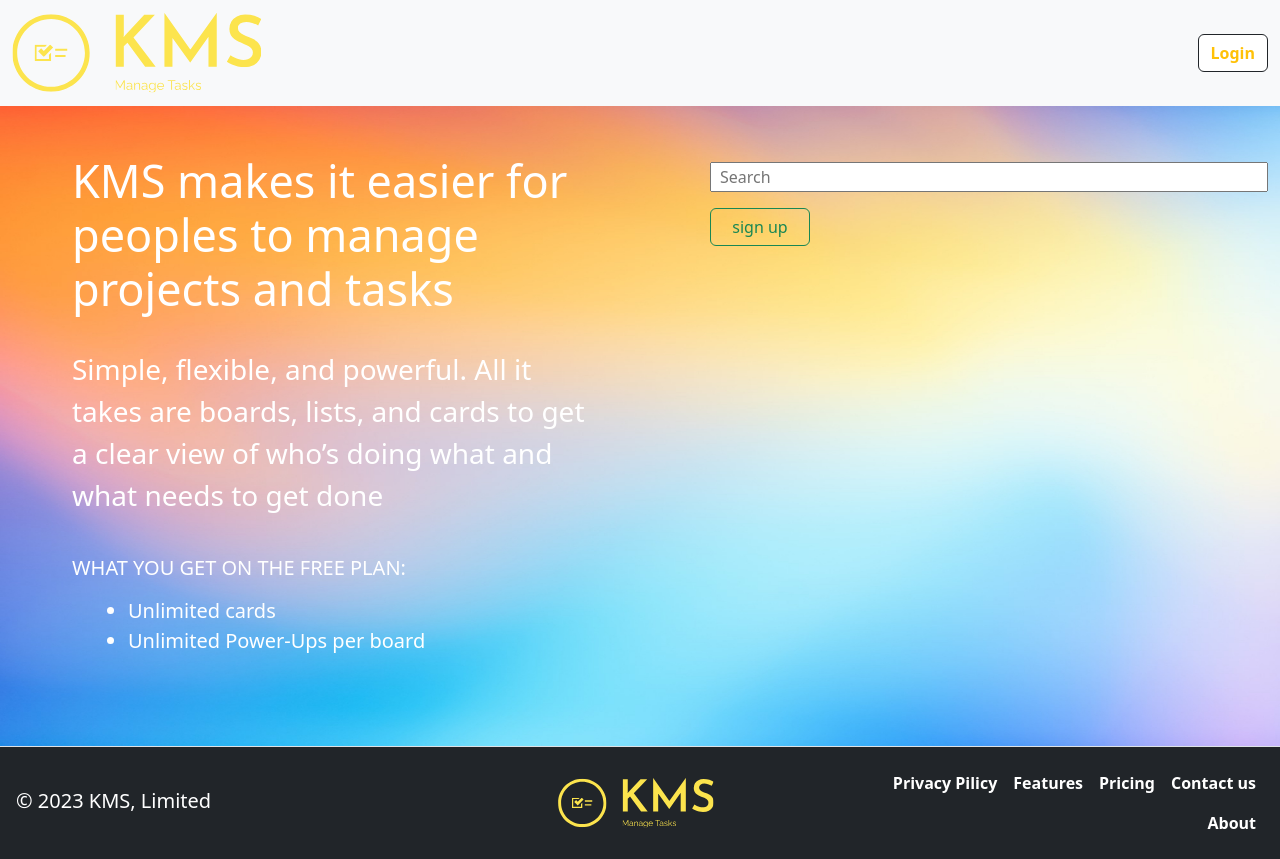
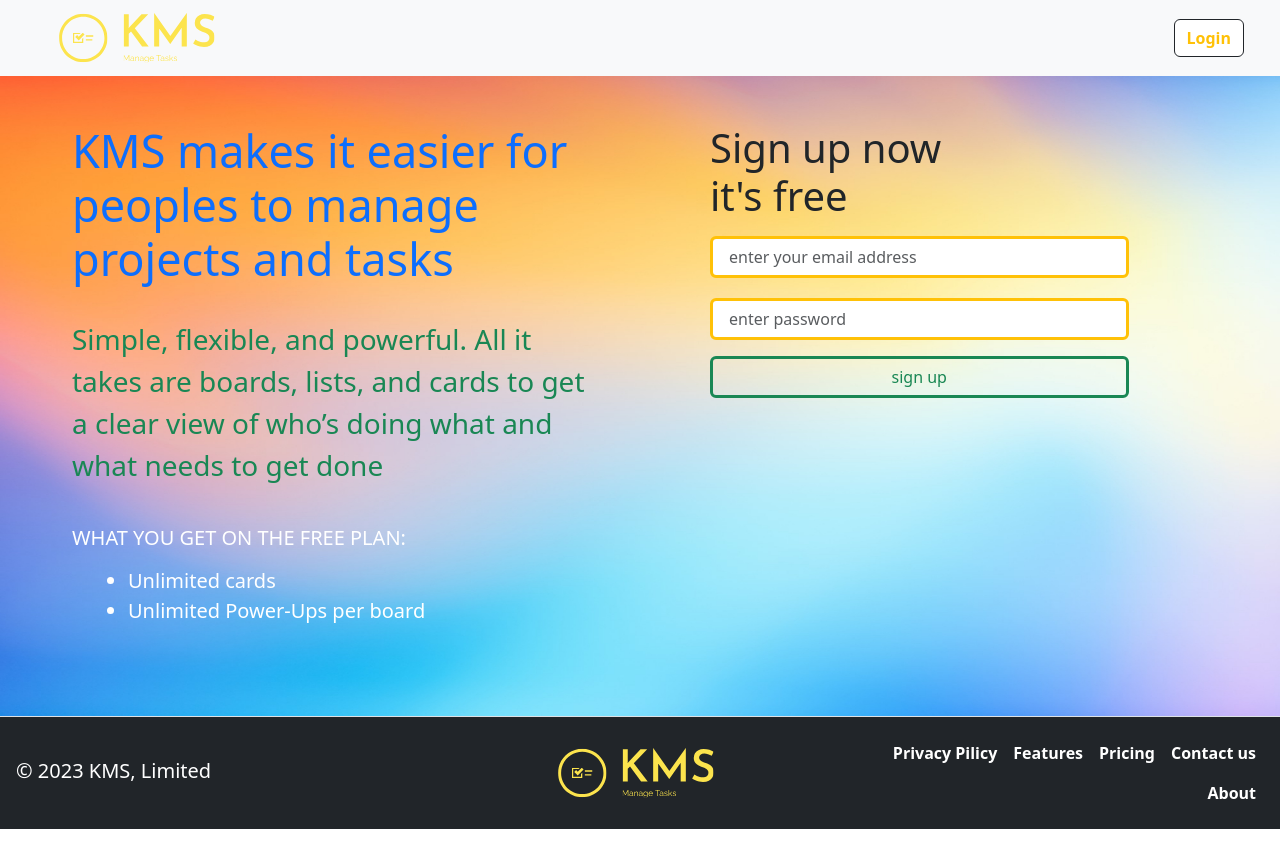
Before and after one commit to ayushempire/Kanban_Task_Management, a React (Vite) app: page / in a window 1280 px wide. After the commit the page ends 829 px from the top, so only its background shows below. Built offline with nearby package versions, Linux system fonts and the light colour scheme.

Commit message:
created home page completely and styled it

```diff
--- a/src/Screens/HomeNavbar.jsx
+++ b/src/Screens/HomeNavbar.jsx
@@ -14,7 +14,7 @@ export default function HomeNavbar() {
       <nav className="navbar navbar-expand-lg bg-body-tertiary ">
         <div className="container-fluid ">
           <Link className="navbar-brand" to="#">
-            <img src={kmslogo} width="250" height="80" />
+            <img src={kmslogo} width="250" height="50" />
           </Link>
           <button
             className="navbar-toggler"
@@ -34,7 +34,7 @@ export default function HomeNavbar() {
             <div className="me-auto"></div>
             <div>
               <button
-                className="btn btn-outline-dark text-warning bg-white fw-bold"
+                className="btn btn-outline-dark text-warning bg-white fw-bold me-4"
                 type="button"
                 onClick={handleLogin}
               >
--- a/src/Screens/HomePage.jsx
+++ b/src/Screens/HomePage.jsx
@@ -1,14 +1,31 @@
 import React from "react";
 import "./HomePage.css";
 import { useNavigate } from "react-router-dom";
+import { useState } from "react";
 
 export default function HomePage() {
+  const [signup, setsignup] = useState({
+    email: "",
+    password: "",
+  });
+
   // page navigator
   const navigate = useNavigate();
 
   // handle signup funcion
-  const handleSignup = () => {
-    navigate("/Login");
+
+  // const onChange = (e) => {
+  //   setsignup( {e.targe.name : e.target.value} );
+  // };
+  const handleSignup = (e) => {
+    e.preventDefault();
+    console.log();
+    if (signup.email === "" || signup.password === "") {
+      alert("fill the credentials");
+    } else {
+      localStorage.setItem("user", JSON.stringify(signup));
+      navigate("/Login");
+    }
   };
 
   return (
@@ -20,34 +37,57 @@ export default function HomePage() {
         className=" container text-white pt-5 me-5 ps-lg-5"
         style={{ zIndex: 2 }}
       >
-        <h1 className="ms-lg-4" style={{ fontSize: "45px" }}>
+        <h1 className="ms-lg-4 text-primary" style={{ fontSize: "45px" }}>
           KMS makes it easier for peoples to manage projects and tasks
         </h1>
-        <p className="pt-4 fs-3 ms-lg-4">
+        <p className="pt-4 fs-3 ms-lg-4 text-success">
           Simple, flexible, and powerful. All it takes are boards, lists, and
           cards to get a clear view of who’s doing what and what needs to get
           done
         </p>
         <h5 className="pt-4 ms-lg-4">WHAT YOU GET ON THE FREE PLAN:</h5>
-        <ul className="fs-5 mt-3 ms-lg-5">
+        <ul className="fs-5 mt-3 ms-lg-5 ">
           <li>Unlimited cards</li>
           <li>Unlimited Power-Ups per board</li>
         </ul>
       </div>
       <div className="container pt-5  ms-lg-5 mb-5 mb-lg-0">
+        <div>
+          <h1>
+            Sign up now <br />
+            it's free
+          </h1>
+        </div>
+
         <form
           className="d-flex flex-column flex-md-column flex-lg-column rd"
           onSubmit={handleSignup}
         >
           <input
-            className="mt-2 mb-3 ps-2 "
-            type="search"
-            placeholder="Search"
+            className="mt-2 border-3 border-warning mb-3 ps-3 w-75 form-control"
+            type="email"
+            placeholder="enter your email address"
+            name="email"
+            value={setsignup.email}
+            onChange={(e) => {
+              setsignup({ ...signup, email: e.target.value });
+            }}
+          />
+          <input
+            className="mt-1 mb-3 ps-3 w-75 form-control border-3 border-warning"
+            type="password"
+            placeholder="enter password"
+            aria-describedby="passwordHelpInline"
+            name="password"
+            value={setsignup.password}
+            onChange={(e) => {
+              setsignup({ ...signup, password: e.target.value });
+            }}
           />
           <button
-            className="btn btn-outline-success"
+            className="btn btn-outline-success border-3 w-75 form-control"
             type="submit"
-            style={{ width: "100px" }}
+            // onSubmit={handleSignup}
           >
             sign up
           </button>
```
